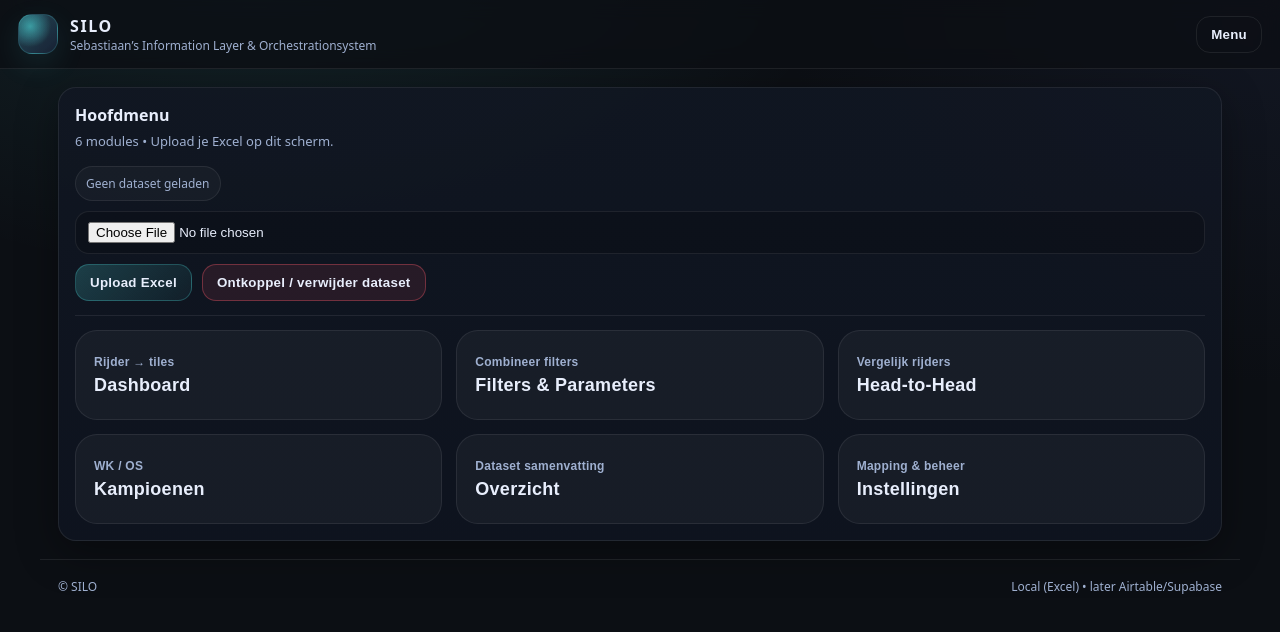
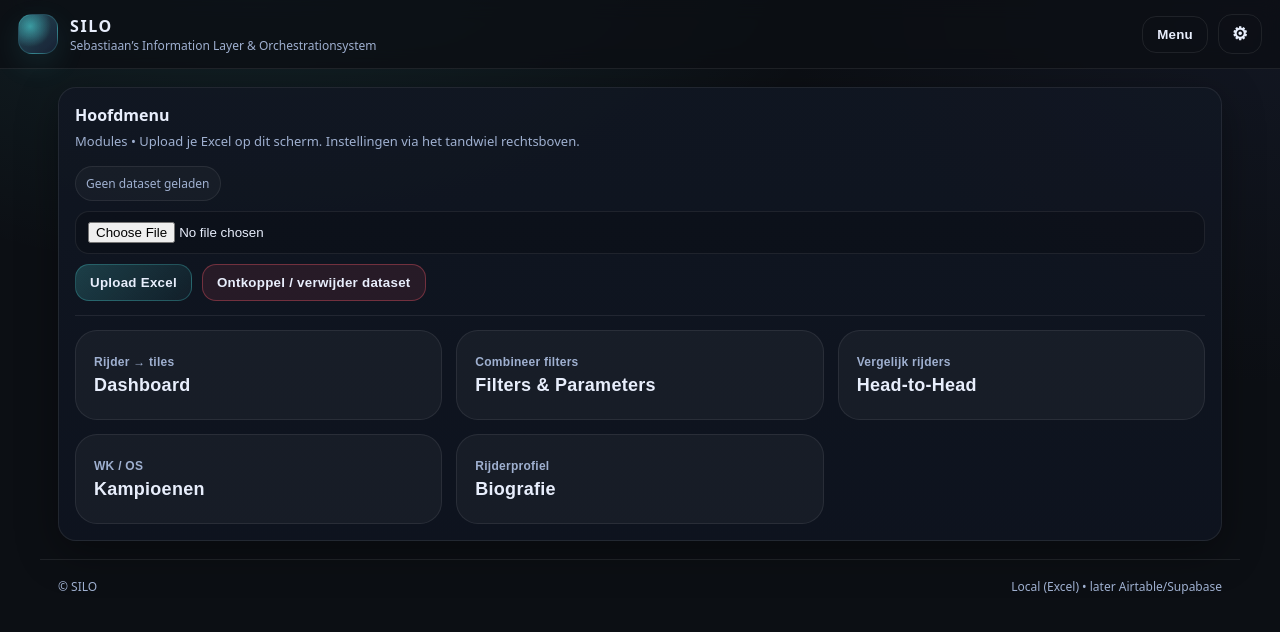
Before and after one commit to Llorsque/SILO, a plain HTML site: page index.html in a window 1280 px wide. Drawn offline with Linux system fonts and the light colour scheme.

Commit message:
Add files via upload

```diff
--- a/core/main.js
+++ b/core/main.js
@@ -10,7 +10,9 @@ import { mountOverview } from "../modules/overview/overview.js";
 import { mountSettings } from "../modules/settings/settings.js";
 
 const root = document.getElementById("appRoot");
+
 document.getElementById("btnGoHome").addEventListener("click", () => router.go("home"));
+document.getElementById("btnSettings").addEventListener("click", () => router.go("settings"));
 
 router.register("home", () => mountHome(root));
 router.register("dashboard", () => mountDashboard(root));
--- a/index.html
+++ b/index.html
@@ -20,6 +20,7 @@
 
     <div class="topbar__actions">
       <button id="btnGoHome" class="btn btn--ghost" type="button" title="Terug naar menu">Menu</button>
+      <button id="btnSettings" class="btn btn--ghost btn--icon" type="button" title="Instellingen" aria-label="Instellingen">⚙</button>
     </div>
   </header>
 
--- a/modules/home/home.js
+++ b/modules/home/home.js
@@ -56,7 +56,7 @@ export function mountHome(root){
   root.appendChild(el("section", { class:"card" }, [
     el("div", { class:"card__hd" }, [
       el("h2", { class:"card__title" }, "Hoofdmenu"),
-      el("p", { class:"card__sub" }, "6 modules • Upload je Excel op dit scherm.")
+      el("p", { class:"card__sub" }, "Modules • Upload je Excel op dit scherm. Instellingen via het tandwiel rechtsboven.")
     ]),
     el("div", { class:"card__bd" }, [
       el("div", { class:"row" }, [
@@ -70,8 +70,7 @@ export function mountHome(root){
         menuBtn("Filters & Parameters", "Combineer filters", "filters"),
         menuBtn("Head-to-Head", "Vergelijk rijders", "headtohead"),
         menuBtn("Kampioenen", "WK / OS", "champions"),
-        menuBtn("Overzicht", "Dataset samenvatting", "overview"),
-        menuBtn("Instellingen", "Mapping & beheer", "settings"),
+        menuBtn("Biografie", "Rijderprofiel", "overview"),
       ])
     ])
   ]));
--- a/modules/overview/overview.js
+++ b/modules/overview/overview.js
@@ -8,7 +8,7 @@ export function mountOverview(root){
 
   const rows = loadDataset();
   if(!rows || rows.length === 0){
-    root.appendChild(sectionCard({ title:"Overzicht", subtitle:"Upload eerst een Excel-bestand in het hoofdmenu.", children:[
+    root.appendChild(sectionCard({ title:"Biografie", subtitle:"Upload eerst een Excel-bestand in het hoofdmenu.", children:[
       el("div", { class:"notice" }, "Geen data gevonden. Ga naar Menu → Upload Excel.")
     ]}));
     return;
@@ -22,7 +22,10 @@ export function mountOverview(root){
     el("div", { class:"kpi__lbl" }, lbl),
   ]);
 
-  root.appendChild(sectionCard({ title:"Overzicht", subtitle:"Snelle dataset-samenvatting.", children:[
+  root.appendChild(sectionCard({
+    title:"Biografie",
+    subtitle:"(v0) Tijdelijk: dataset-samenvatting. Later: rijderprofiel + achtergrond.",
+    children:[
       el("div", { class:"kpiGrid" }, [
         stat(rows.length.toLocaleString("nl-NL"), "Rijen"),
         stat(uniq(rows.map(r => r[map.rider])).length.toLocaleString("nl-NL"), "Unieke rijders"),
@@ -35,5 +38,6 @@ export function mountOverview(root){
         el("thead", {}, el("tr", {}, [el("th", {}, "Kolom")])),
         el("tbody", {}, cols.map(c => el("tr", {}, [el("td", {}, c)])))
       ])
-  ]}));
+    ]
+  }));
 }
--- a/styles.css
+++ b/styles.css
@@ -42,6 +42,8 @@ body{
 }
 .brand__name{font-weight:800; letter-spacing:.10em}
 .brand__tag{font-size:12px; color:var(--muted)}
+.topbar__actions{display:flex; gap:10px; align-items:center}
+
 .app{padding:18px; max-width:1200px; margin:0 auto}
 .footer{
   padding:18px;
@@ -62,11 +64,13 @@ body{
 .card__bd{padding:16px}
 .card__title{font-size:16px;font-weight:800;margin:0 0 6px 0}
 .card__sub{margin:0;color:var(--muted);font-size:13px}
+
 .grid{display:grid;gap:14px}
 .grid--2{grid-template-columns:repeat(2,minmax(0,1fr))}
 .grid--3{grid-template-columns:repeat(3,minmax(0,1fr))}
 @media (max-width:900px){.grid--3{grid-template-columns:repeat(2,minmax(0,1fr))}}
 @media (max-width:640px){.grid--2,.grid--3{grid-template-columns:1fr}}
+
 .btn{
   appearance:none;border:1px solid var(--line);
   background: rgba(255,255,255,.04);
@@ -88,6 +92,14 @@ body{
   background: rgba(255,90,106,.10);
 }
 .btn--ghost{background:transparent}
+.btn--icon{
+  width:44px;
+  padding:10px 0;
+  text-align:center;
+  font-size:18px;
+  line-height:1;
+}
+
 .btn--xl{
   padding:18px 18px;
   border-radius:22px;
@@ -99,31 +111,39 @@ body{
 }
 .btn__kicker{font-size:12px;color:var(--muted);font-weight:700}
 .btn__label{font-size:18px}
+
 .row{display:flex;align-items:center;gap:10px;flex-wrap:wrap}
 .spacer{flex:1}
 .muted{color:var(--muted)}
 .hr{height:1px;background:var(--line);margin:14px 0}
+
 .notice{
   padding:12px 14px;
   border-radius:14px;
   background: rgba(82,232,232,.08);
   border:1px solid rgba(82,232,232,.18);
 }
+
 .kpiGrid{display:grid;gap:12px;grid-template-columns:repeat(4,minmax(0,1fr))}
 @media (max-width:900px){.kpiGrid{grid-template-columns:repeat(2,minmax(0,1fr))}}
 .kpi{padding:14px;border-radius:16px;border:1px solid var(--line);background: rgba(255,255,255,.03)}
 .kpi__val{font-size:22px;font-weight:900}
 .kpi__lbl{font-size:12px;color:var(--muted);margin-top:4px}
+
 .table{width:100%;border-collapse:collapse;overflow:hidden;border-radius:14px;border:1px solid var(--line)}
 .table th,.table td{padding:10px 10px;border-bottom:1px solid var(--line);text-align:left;font-size:13px}
 .table th{color:var(--muted);font-weight:800}
 .table tr:last-child td{border-bottom:none}
+
 .input{width:100%;padding:10px 12px;border-radius:14px;border:1px solid var(--line);background: rgba(0,0,0,.18);color:var(--text)}
 .input:focus{outline:none;border-color: rgba(82,232,232,.35)}
+
 .pill{display:inline-flex;align-items:center;gap:8px;padding:8px 10px;border-radius:999px;border:1px solid var(--line);background: rgba(255,255,255,.03);font-size:12px;color:var(--muted)}
+
 .menuGrid{display:grid;gap:14px;grid-template-columns:repeat(3,minmax(0,1fr))}
 @media (max-width:900px){.menuGrid{grid-template-columns:repeat(2,minmax(0,1fr))}}
 @media (max-width:640px){.menuGrid{grid-template-columns:1fr}}
+
 .searchable{position:relative}
 .searchable__panel{
   position:absolute;left:0;right:0;margin-top:8px;
```
Lines whose indentation alone changed are shown as unchanged.
